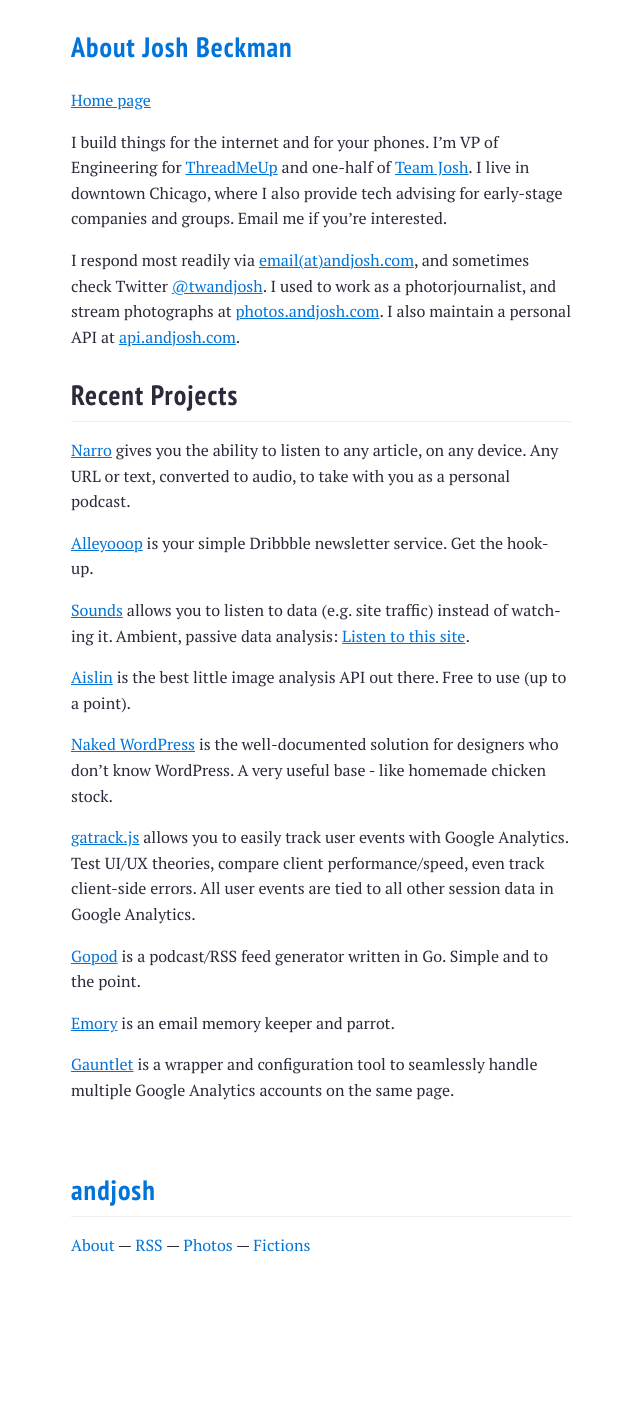
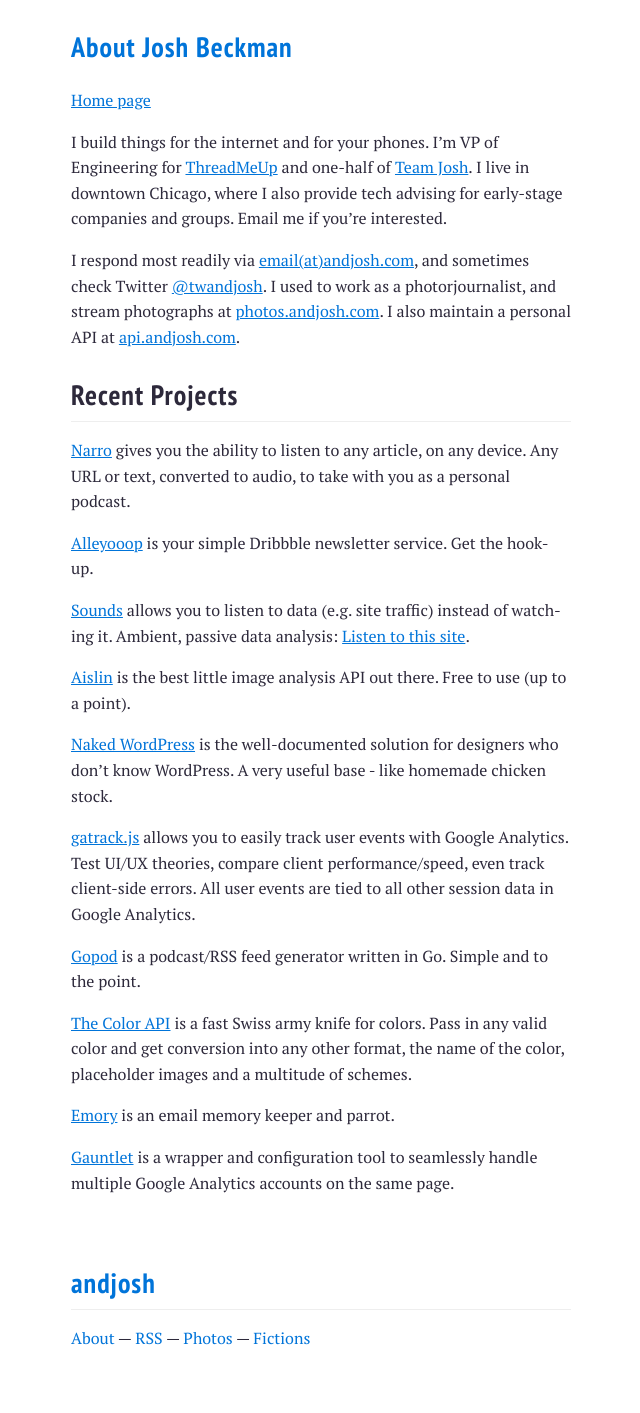
Before and after one commit to joshbeckman/andjosh.github.io, a Jekyll site: the page built from about.md, in a window 1280 px wide. Shown: the whole page, without its empty margins (319-959 px from the left). Built offline with Jekyll 4.4.1, drawn with Linux system fonts in a browser that asks for light colours; Markdown is read by kramdown in place of the engine named in the settings; before the commit the page ends 1320 px from its top, so only the background shows below that.

Commit message:
Added the color API

```diff
--- a/about.md
+++ b/about.md
@@ -25,6 +25,8 @@
 
 [Gopod](https://github.com/jbckmn/gopod) is a podcast/RSS feed generator written in Go. Simple and to the point.
 
+[The Color API](http://www.thecolorapi.com) is a fast Swiss army knife for colors. Pass in any valid color and get conversion into any other format, the name of the color, placeholder images and a multitude of schemes.
+
 [Emory](http://myemory.herokuapp.com) is an email memory keeper and parrot.
 
 [Gauntlet](https://github.com/jbckmn/gauntlet.js) is a wrapper and configuration tool to seamlessly handle multiple Google Analytics accounts on the same page.
```
